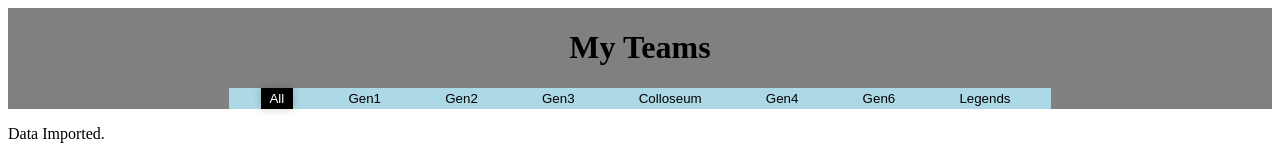
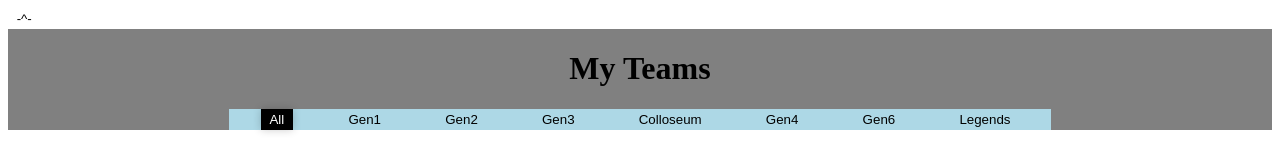
Before and after one commit to DamianS-eng/MyPkmnTeams, a plain HTML site: page docs/index.html in a window 1280 px wide. Shown: the top 146 px of the page. Drawn offline with Linux system fonts and the light colour scheme.

Commit message:
Add button to DOM

```diff
--- a/docs/index.html
+++ b/docs/index.html
@@ -15,6 +15,7 @@
 	</script>
 </head>
 <body onload="importAllTeams()">
+	<a href="#"><button id="backToTop">-^-</button></a>
 	<header>
 		<h1>My Teams</h1>
 		<nav class="navigation filter">
```
